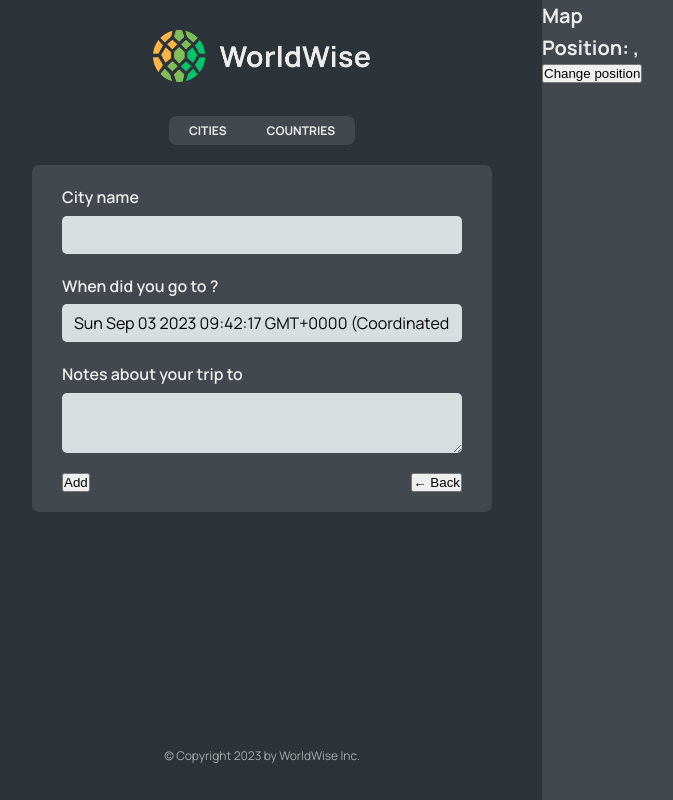
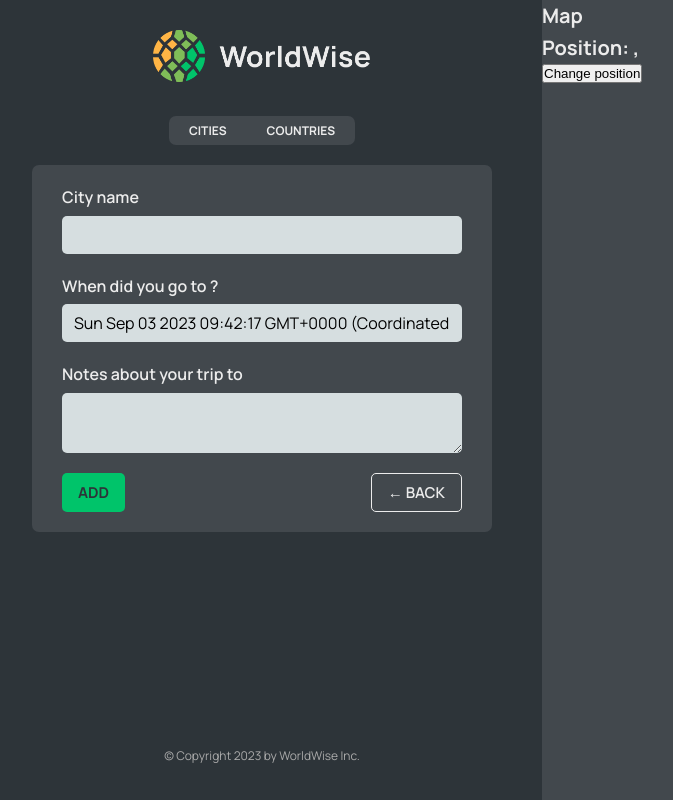
Before and after one commit to defydef/worldwise, a React (Vite) app: page /app/form in a window 1280 px wide. Shown: the whole page, without its empty margins (18-691 px from the left). Built offline with nearby package versions, Linux system fonts and the light colour scheme; data requests are answered from the project's data file.

Commit message:
Implement useNavigate to navigate to 1 step before the current url

```diff
--- /dev/null
+++ b/src/components/Button.jsx
@@ -0,0 +1,11 @@
+import styles from "./Button.module.css";
+
+function Button({ children, onClick, type }) {
+  return (
+    <button onClick={onClick} className={`${styles.btn} ${styles[type]}`}>
+      {children}
+    </button>
+  );
+}
+
+export default Button;
--- a/src/components/Form.jsx
+++ b/src/components/Form.jsx
@@ -3,6 +3,8 @@
 import { useState } from "react";
 
 import styles from "./Form.module.css";
+import Button from "./Button";
+import { useNavigate } from "react-router-dom";
 
 export function convertToEmoji(countryCode) {
   const codePoints = countryCode
@@ -17,6 +19,8 @@
   const [country, setCountry] = useState("");
   const [date, setDate] = useState(new Date());
   const [notes, setNotes] = useState("");
+
+  const navigate = useNavigate();
 
   return (
     <form className={styles.form}>
@@ -49,8 +53,16 @@
       </div>
 
       <div className={styles.buttons}>
-        <button>Add</button>
-        <button>&larr; Back</button>
+        <Button type="primary">Add</Button>
+        <Button
+          type="back"
+          onClick={(e) => {
+            e.preventDefault();
+            navigate(-1); // navigate to 1 step before arriving at Form
+          }}
+        >
+          &larr; Back
+        </Button>
       </div>
     </form>
   );
```
